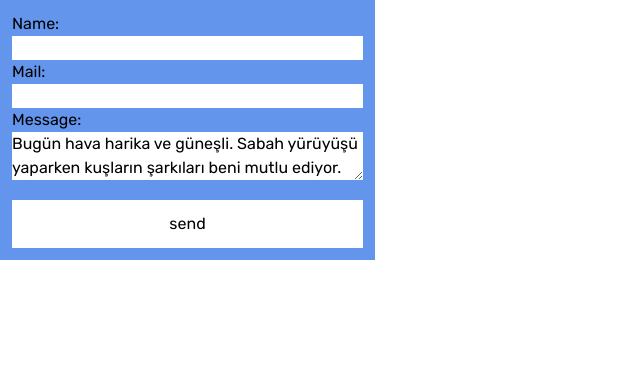
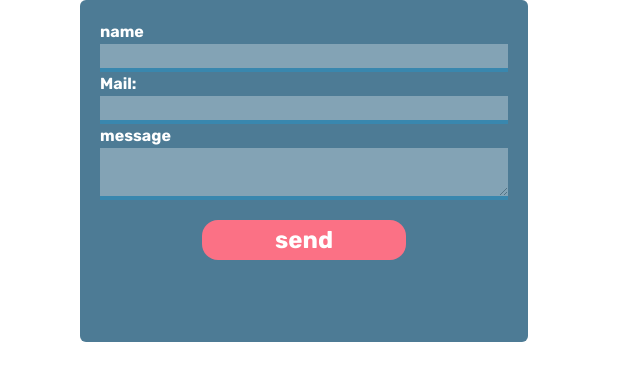
Before and after one commit to KlcAhmet/abk-frontend, a Nuxt app: page /contact in a window 1280 px wide. Shown: the top 380 px of the page, without its empty margins (0-640 px from the left). Built offline with nearby package versions, Linux system fonts and the light colour scheme.

Commit message:
Update contact.vue

```diff
--- a/pages/contact.vue
+++ b/pages/contact.vue
@@ -7,13 +7,13 @@ import { createTicketValidate, IValidationErrors } from '~/server/validations';
 definePageMeta({
   layout: 'home-layout',
 });
+type IResStatus = ITicketResponse['statusCode'] | undefined;
 
 const { t } = useI18n();
 const ticket: Ref<ITicket> = ref({ // TODO: remove default values
   name: '',
   mail: '',
-  message: 'Bugün hava harika ve güneşli. Sabah yürüyüşü yaparken kuşların şarkıları beni mutlu ediyor. Akşam yemeği için arkadaşlarımla buluşacağım ve uzun zamandır görmediğimiz için çok heyecanlıyız. Gelecek hafta sonu ise doğa tatili yapmaya karar verdik. Ormanın derinliklerinde kamp kuracağız ve ateş başında hikayeler anlatacağız. Ayrıca yeni bir kitap okuma listesi oluşturdum ve şu anda bir romanı bitirmeye çalışıyorum. Hayat dolu ve heyecan verici!vvvvBugün hava harika ve güneşli. Sabah yürüyüşü yaparken kuşların şarkıları beni mutlu ediyor. Akşam yemeği için arkadaşlarımla buluşacağım ve uzun zamandır görmediğimiz için çok heyecanlıyız. Gelecek hafta sonu ise doğa tatili yapmaya karar verdik. Ormanın derinliklerinde kamp kuracağız ve ateş başında hikayeler anlatacağız. Ayrıca yeni bir kitap okuma listesi oluşturdum ve şu anda bir romanı bitirmeye çalışıyorum. Hayat dolu ve heyecan verici! heyecan verici! heyecan verici! heyecan verici! heyecan verici! heyecan verici!' +
-    ' heyecan verici! heyecan b',
+  message: '',
 });
 const validationErrors: IValidationErrors = ref({
   nameRequired: false,
@@ -26,7 +26,7 @@ const validationErrors: IValidationErrors = ref({
 });
 const validationReset: IValidationErrors = validationErrors.value;
 const isTicketPending: Ref<boolean> = ref(false);
-
+const resStatus: Ref<IResStatus> = ref(undefined);
 const sendMail = async () => {
   isTicketPending.value = true;
   try {
@@ -37,49 +37,67 @@ const sendMail = async () => {
         method: 'POST',
         body: ticket.value,
       });
-      if (res.statusCode === 200) {
-        validationErrors.value = validationReset;
-        // TODO: show success message
-      } else {
-        console.error('res-err >>>', res);
-        // TODO: show error message
-      }
+      resStatus.value = res.statusCode;
     } else {
       validationErrors.value = validation.validationErrors;
+      resStatus.value = 400;
     }
   } catch (error) {
+    resStatus.value = 500;
   } finally {
     isTicketPending.value = false;
+    if (resStatus.value === 200) {
+      validationErrors.value = validationReset;
+    }
   }
 };
 </script>
 
 <template>
   <div class='h-full flex items-center'>
-    <div>
-      <form style='background-color: cornflowerblue' class='flex flex-col p-3 w-[375px]'>
-        <label>Name:</label>
-        <input type='text' v-model.trim='ticket.name'>
-        <div>
-          <p v-if='validationErrors.nameRequired'>{{ t('nameRequired') }}</p>
-          <p v-else-if='validationErrors.nameMax'>{{ t('nameMax') }}</p>
+    <div
+      class='w-full md:max-w-md max-h-[400px] overflow-y-auto bg-sky-900/[0.73] rounded-md mx-auto lg:ml-20 p-5 space-y-3'>
+      <form class='flex flex-col'>
+        <label class='text-white font-bold'>{{ t('name') }}
+          <span class='text-rose-400 ml-2'>
+            <template v-if='validationErrors.nameRequired'>{{ t('nameRequired') }}</template>
+            <template v-else-if='validationErrors.nameMax'>{{ t('nameMax') }}</template>
+          </span>
+        </label>
+        <input type='text' v-model.trim='ticket.name'
+               class='opacity-30 px-1.5 border-b-4 border-b-sky-500 focus-visible:outline-none'>
+        <label class='text-white font-bold'>Mail:
+          <span class='text-rose-400 ml-2'>
+            <template v-if='validationErrors.mailRequired'>{{ t('mailRequired') }}</template>
+            <template v-else-if='validationErrors.mailInvalid'>{{ t('mailInvalid') }}</template>
+            <template v-else-if='validationErrors.mailMax'>{{ t('mailMax') }}</template>
+          </span>
+        </label>
+        <input type='text' v-model.trim='ticket.mail'
+               class='opacity-30 px-1.5 border-b-4 border-b-sky-500 focus-visible:outline-none'>
+        <label class='text-white font-bold'>{{ t('message') }}
+          <span class='text-rose-400 ml-2'>
+            <template v-if='validationErrors.messageRequired'>{{ t('messageRequired') }}</template>
+            <template v-else-if='validationErrors.messageMax'>{{ t('messageMax') }}</template>
+          </span>
+        </label>
+        <textarea v-model.trim='ticket.message'
+                  class='opacity-30 px-1.5 border-b-4 border-b-sky-500 focus-visible:outline-none' />
+        <button class='mt-5 bg-rose-400 rounded-2xl w-1/2 mx-auto block p-1 hover:bg-rose-500' type='button'
+                :class='isTicketPending ? "cursor-not-allowed" : "cursor-pointer"'
+                :disabled='isTicketPending'
+                @click='sendMail'>
+          <LoadingSpinner v-show='isTicketPending' size='30' class='-mb-1' />
+          <span v-show='!isTicketPending' class='text-white font-bold text-2xl h-[30px]'>{{ t('send') }}</span>
+        </button>
+        <div class='min-h-[50px] mt-3'>
+          <p v-if='resStatus === 200' class='bg-sky-400 text-center text-white p-2'>
+            {{ t(`${resStatus}`) }}
+          </p>
+          <p v-else-if='resStatus' class='bg-rose-600 text-center text-white p-2'>
+            {{ t(`${resStatus}`) }}
+          </p>
         </div>
-        <label>Mail:</label>
-        <input type='text' v-model.trim='ticket.mail'>
-        <div>
-          <p v-if='validationErrors.mailRequired'>{{ t('mailRequired') }}</p>
-          <p v-else-if='validationErrors.mailInvalid'>{{ t('mailInvalid') }}</p>
-          <p v-else-if='validationErrors.mailMax'>{{ t('mailMax') }}</p>
-        </div>
-        <label>Message:</label>
-        <textarea v-model.trim='ticket.message' />
-        <div>
-          <p v-if='validationErrors.messageRequired'>{{ t('messageRequired') }}</p>
-          <p v-else-if='validationErrors.messageMax'>{{ t('messageMax') }}</p>
-        </div>
-        <button class='p-3 bg-white mt-5' type='button' :disabled='isTicketPending' @click='sendMail'>
-          <span>{{ t('send') }}</span>
-        </button>
       </form>
     </div>
 
@@ -91,21 +109,35 @@ const sendMail = async () => {
 
 <i18n lang='yaml'>
 tr:
-  nameRequired: "İsim alanı zorunludur"
-  nameMax: "İsim alanı 100 karakteri geçemez."
-  mailInvalid: "Mail geçersiz"
-  mailMax: "Mail alanı 100 karakteri geçemez."
-  mailRequired: "Mail alanı zorunludur"
-  messageRequired: "Mesaj alanı zorunludur"
-  messageMax: "Mesaj alanı 1000 karakteri geçemez."
+  name: "İsim:"
+  nameRequired: "Gerekli"
+  nameMax: "100 karakteri geçemez"
+  mailRequired: "Gerekli"
+  mailMax: "100 karakteri geçemez"
+  mailInvalid: "Geçersiz Format"
+  message: "Mesaj:"
+  messageRequired: "Gerekli"
+  messageMax: "1000 karakteri geçemez"
   send: "Gönder"
+  # Ticket status codes
+  200: "Mesajınız uzaya yollandı."
+  400: "Üzgünüm, bu talebi anlayamadım."
+  429: "Talepleriniz çok fazla, bir süre sonra tekrar deneyin."
+  500: "Üzgünüz, bir iç sunucu hatası oluştu. Lütfen daha sonra tekrar deneyin."
 en:
-  nameRequired: "Name is required"
-  nameMax: "Name field must not exceed 100 characters."
-  mailInvalid: "Mail is invalid"
-  mailMax: "Mail field must not exceed 100 characters."
-  mailRequired: "Mail is required"
-  messageRequired: "Message is required"
-  messageMax: "Message field must not exceed 1000 characters."
+  name: "Name:"
+  nameRequired: "Required"
+  nameMax: "Not exceed 100 characters"
+  mailRequired: "Required"
+  mailMax: "Not exceed 100 characters"
+  mailInvalid: "Invalid Format"
+  message: "Message:"
+  messageRequired: "Required"
+  messageMax: "Not exceed 1000 characters"
   send: "Send"
+  # Ticket status codes
+  200: "Your message has been dispatched into space."
+  400: "I'm sorry, I couldn't understand this request."
+  429: "Your requests are too many, please try again after some time."
+  500: "We're sorry, an internal server error occurred. Please try again later."
 </i18n>
```
